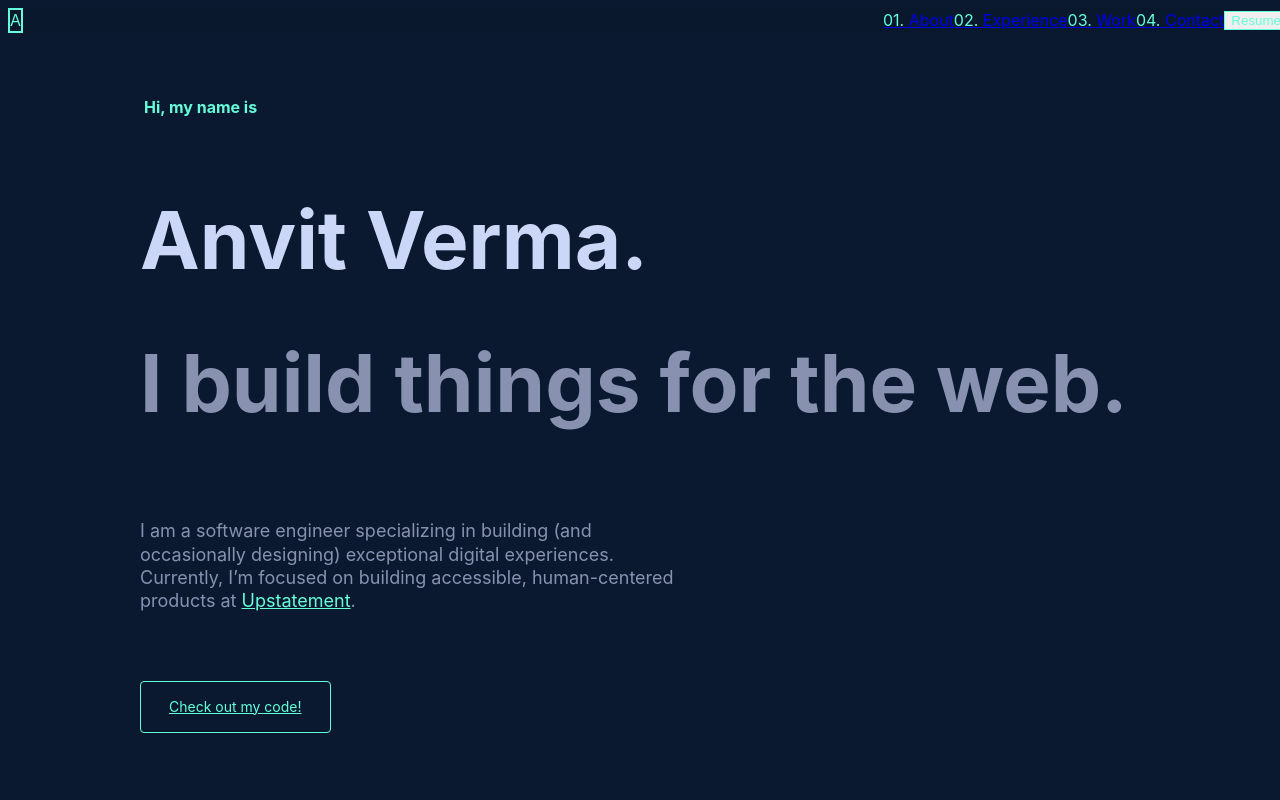
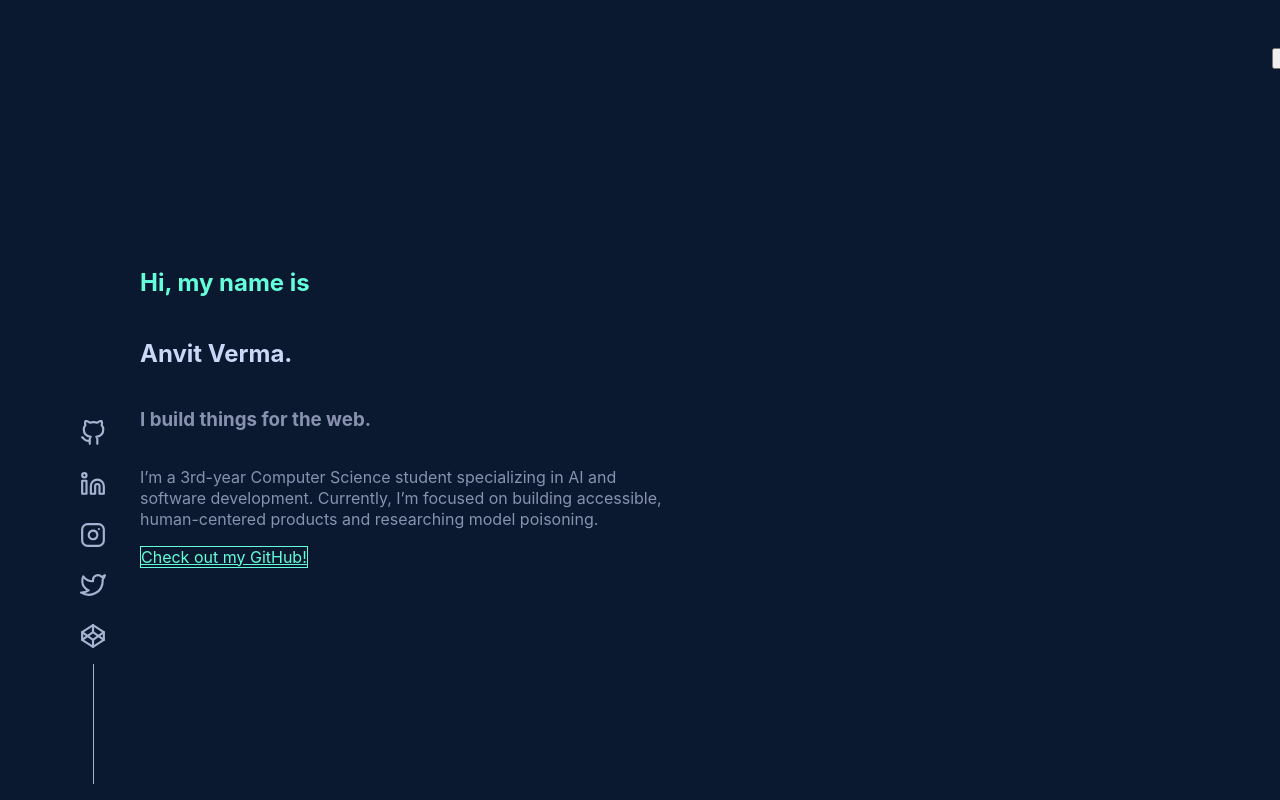
Before and after one commit to anvitvermaa/anvitvermaa.github.io, a Next.js app: page / in a window 1280 px wide. Shown: the top 800 px of the page. Built offline with nearby package versions, Linux system fonts and the light colour scheme.

Commit message:
added social sidebar section

```diff
--- a/app/layout.js
+++ b/app/layout.js
@@ -1,7 +1,7 @@
 import "./globals.css";
-// UPDATED PATHS: Now pointing to src/components
 import Navbar from "../src/components/Navbar";
-import SocialLeft from "../src/components/SocialLeft";
+// Replaced SocialLeft with the SocialSidebar we created
+import SocialSidebar from "../src/components/SocialSidebar";
 import SocialRight from "../src/components/SocialRight";
 
 export const metadata = {
@@ -17,8 +17,9 @@ export default function RootLayout({ children }) {
         <Navbar />
 
         {/* Sidebars fixed to the viewport - visible on md screens and up */}
+        {/* This wrapper handles the 'hidden' logic, so SocialSidebar works perfectly here */}
         <div className="hidden md:block">
-            <SocialLeft />
+            <SocialSidebar />
             <SocialRight />
         </div>
 
--- a/app/page.js
+++ b/app/page.js
@@ -5,10 +5,15 @@ import SelectedWorks from "../src/components/sections/SelectedWorks";
 import Education from "../src/components/sections/Education";
 import Skills from "../src/components/sections/Skills";
 import MorphingFooter from "../src/components/sections/MorphingFooter";
+import SocialSidebar from "../src/components/SocialSidebar"; // <--- ONLY Added This
 
 export default function Home() {
   return (
-    <main className="px-6 md:px-24 lg:px-36 min-h-screen w-full overflow-x-hidden">
+    <main className="px-6 md:px-24 lg:px-36 min-h-screen w-full overflow-x-hidden bg-[#0a192f] text-[#8892b0]">
+
+      {/* 1. Added Social Sidebar Here */}
+      <SocialSidebar />
+
       <div className="max-w-[1000px] mx-auto w-full">
 
         {/* Main Sections */}
@@ -18,13 +23,8 @@ export default function Home() {
         <SelectedWorks />
         <Education />
         <Skills />
-
-
-
-        {/* 3. Morphing Footer at the very bottom */}
         <MorphingFooter />
 
-        {/* 4. Removed the "Built & Designed by" section completely */}
       </div>
     </main>
   );
--- a/src/components/Navbar.jsx
+++ b/src/components/Navbar.jsx
@@ -1,32 +1,91 @@
+"use client";
+import React, { useState, useEffect } from "react";
 import Link from "next/link";
 
 const Navbar = () => {
+  const [scrolled, setScrolled] = useState(false);
+
+  useEffect(() => {
+    const handleScroll = () => {
+      setScrolled(window.scrollY > 50);
+    };
+    window.addEventListener("scroll", handleScroll);
+    return () => window.removeEventListener("scroll", handleScroll);
+  }, []);
+
+  const navLinks = [
+    { name: "About", url: "/#about" },
+    { name: "Experience", url: "/#jobs" },
+    { name: "Work", url: "/#projects" },
+    { name: "Contact", url: "/#contact" },
+  ];
+
   return (
-    <nav className="fixed top-0 w-full flex justify-between items-center py-6 px-10 bg-[#0a192f]/90 backdrop-blur-sm z-50 shadow-lg">
-      {/* Logo */}
-      <div className="text-[#64ffda] font-mono text-xl font-bold border-2 border-[#64ffda] w-12 h-12 flex items-center justify-center rounded hover:bg-[#64ffda]/10 cursor-pointer transition-colors duration-300">
-        A
+    <header
+      className={`fixed top-0 w-full z-50 flex items-center justify-between px-6 md:px-12 transition-all duration-300 ${
+        scrolled
+          ? "h-[70px] bg-[rgba(10,25,47,0.85)] backdrop-blur-md shadow-lg"
+          : "h-[100px] bg-transparent"
+      }`}
+    >
+
+      {/* 1. LOGO SECTION (Hexagon + Letter 'A') */}
+      <div className="flex items-center justify-center">
+        <Link href="/" aria-label="home" className="group relative">
+          {/* Hexagon SVG */}
+          <svg
+            className="w-12 h-12 text-[#64ffda] transition-transform duration-300 group-hover:-translate-y-1"
+            viewBox="0 0 100 100"
+            fill="none"
+            stroke="currentColor"
+            strokeWidth="5"
+          >
+            <polygon points="50 5, 95 27.5, 95 72.5, 50 95, 5 72.5, 5 27.5" />
+            {/* Letter 'A' inside */}
+            <text x="50" y="65" fontSize="45" fill="#64ffda" textAnchor="middle" className="font-sans font-bold stroke-0">A</text>
+          </svg>
+        </Link>
       </div>
 
-      {/* Navigation Links - FORCED VISIBLE and BIGGER */}
-      <div className="flex gap-8 items-center text-[#ccd6f6] font-mono text-sm md:text-base">
-        <Link href="#about" className="hover:text-[#64ffda] transition-colors duration-300">
-          <span className="text-[#64ffda] mr-1">01.</span> About
-        </Link>
-        <Link href="#experience" className="hover:text-[#64ffda] transition-colors duration-300">
-          <span className="text-[#64ffda] mr-1">02.</span> Experience
-        </Link>
-        <Link href="#work" className="hover:text-[#64ffda] transition-colors duration-300">
-          <span className="text-[#64ffda] mr-1">03.</span> Work
-        </Link>
-        <Link href="#contact" className="hover:text-[#64ffda] transition-colors duration-300">
-          <span className="text-[#64ffda] mr-1">04.</span> Contact
-        </Link>
-        <button className="border border-[#64ffda] text-[#64ffda] px-5 py-2.5 rounded hover:bg-[#64ffda]/10 transition-colors duration-300 ml-4">
+      {/* 2. DESKTOP MENU (Links) */}
+      {/* hidden md:flex -> Hides on mobile, shows on Desktop */}
+      <div className="hidden md:flex items-center gap-8">
+        <ol className="flex gap-8 list-none m-0 p-0">
+          {navLinks.map((item, i) => (
+            <li key={i} className="font-mono text-[13px]">
+              <Link
+                href={item.url}
+                className="!text-[#ccd6f6] hover:!text-[#64ffda] transition-colors duration-300 flex items-center gap-1"
+              >
+                <span className="!text-[#64ffda]">0{i + 1}.</span>
+                <span>{item.name}</span>
+              </Link>
+            </li>
+          ))}
+        </ol>
+
+        {/* RESUME BUTTON */}
+        <a
+          href="/resume.pdf"
+          target="_blank"
+          rel="noopener noreferrer"
+          className="ml-4 border border-[#64ffda] !text-[#64ffda] px-4 py-2 rounded text-[13px] font-mono hover:bg-[rgba(100,255,218,0.1)] transition-colors duration-300"
+        >
           Resume
+        </a>
+      </div>
+
+      {/* 3. MOBILE MENU TOGGLE (Placeholder) */}
+      {/* This only shows if screen is small (md:hidden) */}
+      <div className="md:hidden">
+        <button className="text-[#64ffda] focus:outline-none">
+          <svg className="w-8 h-8" fill="none" stroke="currentColor" viewBox="0 0 24 24">
+            <path strokeLinecap="round" strokeLinejoin="round" strokeWidth="2" d="M4 6h16M4 12h16M4 18h16"></path>
+          </svg>
         </button>
       </div>
-    </nav>
+
+    </header>
   );
 };
 
--- /dev/null
+++ b/src/components/SocialSidebar.jsx
@@ -0,0 +1,73 @@
+"use client";
+import React from 'react';
+import { GitHub, Linkedin, Instagram, Twitter, Codepen } from 'react-feather';
+
+const SocialSidebar = () => {
+  const socialLinks = [
+    {
+      name: 'GitHub',
+      url: 'https://github.com/anvitvermaa',
+      icon: <GitHub size={26} />,
+    },
+    {
+      name: 'LinkedIn',
+      url: 'https://linkedin.com/in/anvit-verma',
+      icon: <Linkedin size={26} />,
+    },
+    {
+      name: 'Instagram',
+      url: 'https://instagram.com',
+      icon: <Instagram size={26} />,
+    },
+    {
+      name: 'Twitter',
+      url: 'https://twitter.com',
+      icon: <Twitter size={26} />,
+    },
+    {
+      name: 'Codepen',
+      url: 'https://codepen.io',
+      icon: <Codepen size={26} />,
+    },
+  ];
+
+  return (
+    <div
+      className="fixed left-[30px] md:left-[50px] z-[9999]"
+      // FORCE BOTTOM: Inline styles override everything else.
+      style={{ position: 'fixed', bottom: '0px' }}
+    >
+      <ul className="
+        flex flex-col items-center gap-6 m-0 p-0 list-none
+        after:content-['']
+        after:block
+        after:w-[1px]
+        after:bg-[#a8b2d1]
+        after:mt-6
+        after:h-[120px]
+      ">
+        {/* ^^^ CHANGE THIS NUMBER ^^^
+            - 40px  = Short line
+            - 90px  = Medium line (Current)
+            - 150px = Long line
+        */}
+
+        {socialLinks.map((item, i) => (
+          <li key={i} className="last:mb-0">
+            <a
+              href={item.url}
+              target="_blank"
+              rel="noreferrer"
+              aria-label={item.name}
+              className="text-[#a8b2d1] hover:text-[#64ffda] hover:-translate-y-[3px] transition-all duration-300 block p-[10px]"
+            >
+              {item.icon}
+            </a>
+          </li>
+        ))}
+      </ul>
+    </div>
+  );
+};
+
+export default SocialSidebar;
--- a/src/components/sections/Hero.jsx
+++ b/src/components/sections/Hero.jsx
@@ -1,82 +1,72 @@
 "use client";
-import React, { useState, useEffect } from 'react';
+import React, { useState, useEffect } from "react";
 
 const Hero = () => {
   const [isMounted, setIsMounted] = useState(false);
 
   useEffect(() => {
-    // Matches the 'navDelay' logic (waiting a bit before showing)
+    // Trigger the animation after a short delay
     const timeout = setTimeout(() => setIsMounted(true), 100);
     return () => clearTimeout(timeout);
   }, []);
 
   const one = (
-    // Gatsby: margin: 0 0 30px 4px; -> Tailwind: mb-[30px] ml-[4px]
-    // I reduced mb-[30px] to mb-[20px] slightly to help with the gap you dislike.
-    <h1 className="text-[#64ffda] font-mono font-normal mb-[20px] ml-[4px] text-[clamp(14px,5vw,16px)]">
+    <h1 className="text-[#64ffda] font-mono text-sm md:text-base mb-5 ml-1">
       Hi, my name is
     </h1>
   );
 
   const two = (
-    // Gatsby: .big-heading
-    <h2 className="text-[#ccd6f6] font-bold m-0 p-0 leading-[0.9]"
-        style={{ fontSize: 'clamp(40px, 8vw, 80px)' }}>
+    <h2 className="text-[#ccd6f6] text-4xl md:text-7xl font-bold leading-tight">
       Anvit Verma.
     </h2>
   );
 
   const three = (
-    // Gatsby: margin-top: 5px; line-height: 0.9;
-    <h3 className="text-[#8892b0] font-bold m-0 p-0 mt-[5px] leading-[0.9]"
-        style={{ fontSize: 'clamp(40px, 8vw, 80px)' }}>
+    <h3 className="text-[#8892b0] text-4xl md:text-7xl font-bold leading-tight mt-2">
       I build things for the web.
     </h3>
   );
 
   const four = (
-    // Gatsby: margin: 20px 0 0;
-    <p className="text-[#8892b0] mt-[20px] max-w-[540px] text-[18px] md:text-[20px] leading-relaxed">
-      I am a software engineer specializing in building (and occasionally designing) exceptional
-      digital experiences. Currently, I’m focused on building accessible, human-centered products
-      at{' '}
-      <a href="https://upstatement.com/" target="_blank" rel="noreferrer" className="text-[#64ffda] hover:underline">
-        Upstatement
-      </a>
-      .
+    <p className="text-[#8892b0] mt-5 max-w-[540px] text-lg leading-relaxed">
+      I’m a 3rd-year Computer Science student specializing in AI and software development.
+      Currently, I’m focused on building accessible, human-centered products and researching model poisoning.
     </p>
   );
 
   const five = (
-    // Gatsby: .email-link { margin-top: 50px; }
     <a
-      href="https://github.com/anvitvermaa" // Changed to your link
+      href="https://github.com/anvitvermaa"
       target="_blank"
       rel="noreferrer"
-      className="inline-block text-[#64ffda] border border-[#64ffda] rounded-[4px] py-[18px] px-[28px] mt-[50px] font-mono text-[14px] hover:bg-[#64ffda]/10 transition-colors duration-300 leading-none"
+      className="inline-block mt-12 border border-[#64ffda] text-[#64ffda] py-4 px-7 rounded text-sm font-mono hover:bg-[rgba(100,255,218,0.1)] transition-colors duration-300"
     >
-      Check out my code!
+      Check out my GitHub!
     </a>
   );
 
   const items = [one, two, three, four, five];
 
   return (
-    <section className="min-h-screen flex flex-col justify-center items-start p-0 max-w-[1000px] mx-auto">
-      {isMounted && (
-        <>
+    <section className="min-h-screen flex flex-col justify-center items-start px-0 mx-auto max-w-[1000px]">
       {items.map((item, i) => (
-            // Replaces CSSTransition with our Tailwind animate-fadeup class
         <div
           key={i}
-              className="animate-fadeup"
-              style={{ animationDelay: `${(i + 1) * 100}ms` }}
+          // ANIMATION LOGIC:
+          // 1. opacity-0 translate-y-5 -> Hidden state
+          // 2. opacity-100 translate-y-0 -> Visible state (triggered by isMounted)
+          className={`transition-all duration-500 ease-in-out transform ${
+            isMounted
+              ? "opacity-100 translate-y-0"
+              : "opacity-0 translate-y-5"
+          }`}
+          // STAGGER DELAY: Each item waits 100ms longer than the previous one
+          style={{ transitionDelay: `${i * 100}ms` }}
         >
           {item}
         </div>
       ))}
-        </>
-      )}
     </section>
   );
 };
```
Lines whose indentation alone changed are shown as unchanged.
